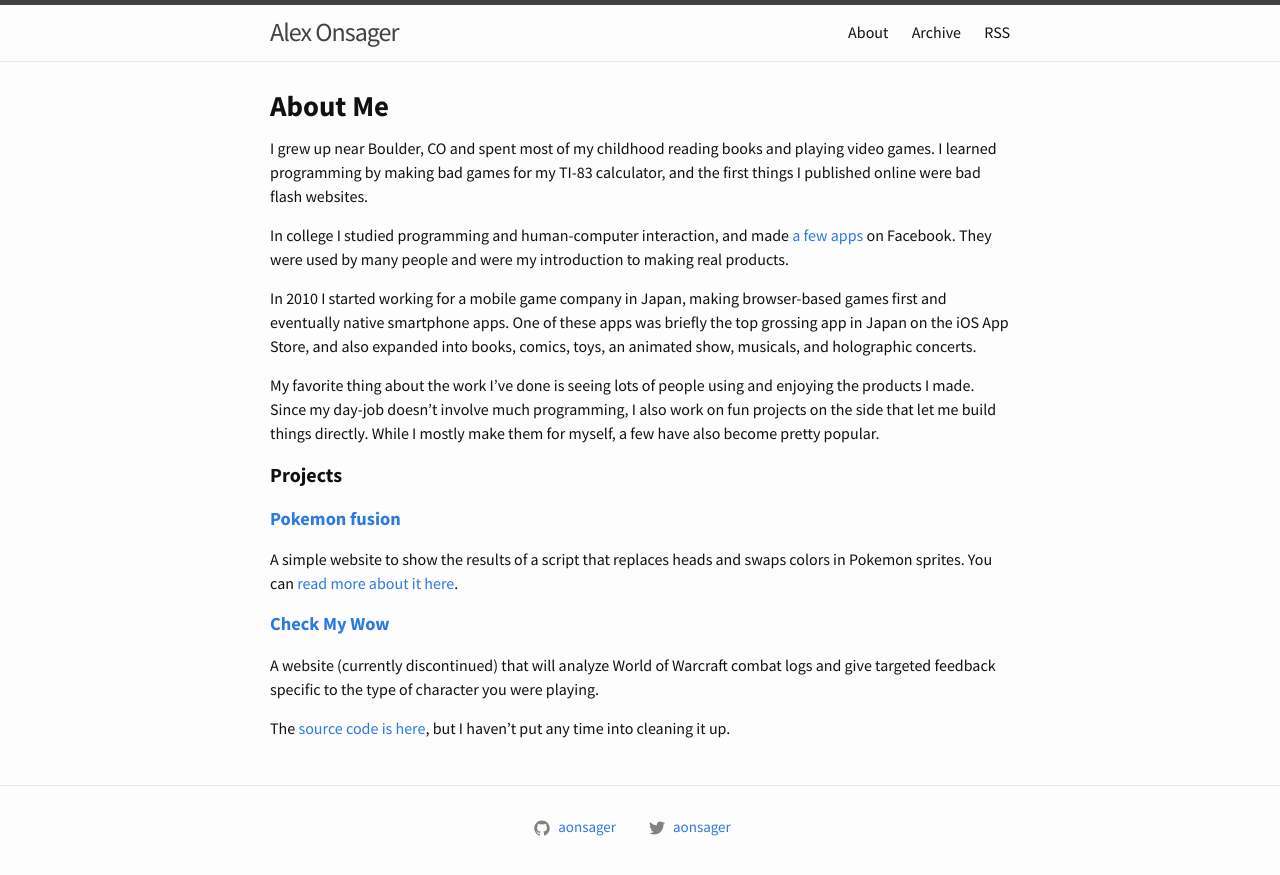
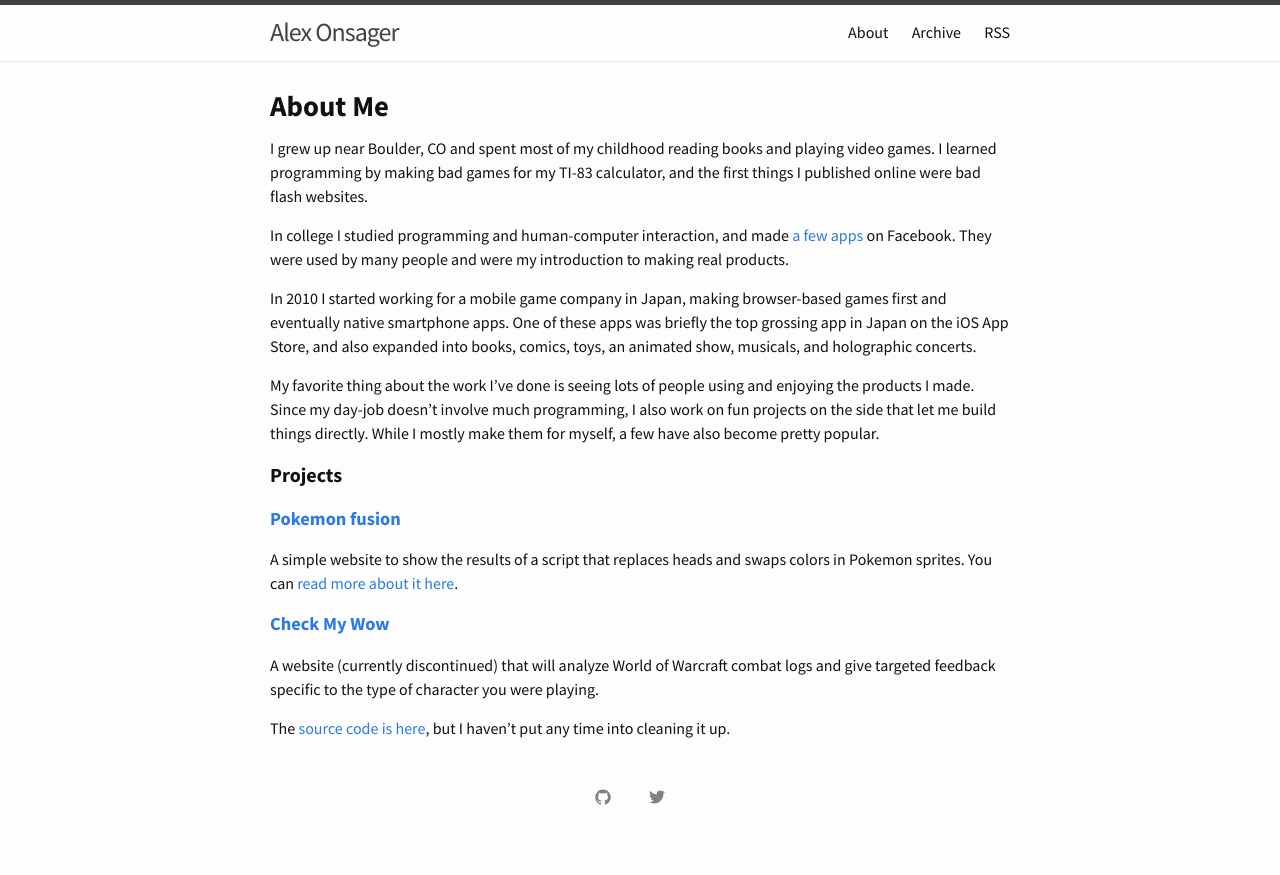
Before and after one commit to aonsager/aonsager.github.io, a Jekyll site: the page built from about.md, in a window 1280 px wide. Shown: the top 875 px of the page. Built offline with Jekyll 4.4.1, drawn with Linux system fonts in a browser that asks for light colours.

Commit message:
footer layout

```diff
--- a/_includes/icon-github.html
+++ b/_includes/icon-github.html
@@ -1 +1 @@
-<a href="https://github.com/{{ include.username }}"><span class="icon icon--github">{% include icon-github.svg %}</span><span class="username">{{ include.username }}</span></a>
+<a href="https://github.com/{{ include.username }}"><span class="icon icon--github">{% include icon-github.svg %}</span></a>
--- a/_includes/icon-twitter.html
+++ b/_includes/icon-twitter.html
@@ -1 +1 @@
-<a href="https://twitter.com/{{ include.username }}"><span class="icon icon--twitter">{% include icon-twitter.svg %}</span><span class="username">{{ include.username }}</span></a>
+<a href="https://twitter.com/{{ include.username }}"><span class="icon icon--twitter">{% include icon-twitter.svg %}</span></a>
--- a/_sass/minima/_layout.scss
+++ b/_sass/minima/_layout.scss
@@ -106,8 +106,8 @@
  * Site footer
  */
 .site-footer {
-  border-top: 1px solid $grey-color-light;
-  padding: $spacing-unit 0;
+  /* border-top: 1px solid $grey-color-light; */
+  padding-bottom: $spacing-unit;
 }
 
 .footer-heading {
```
